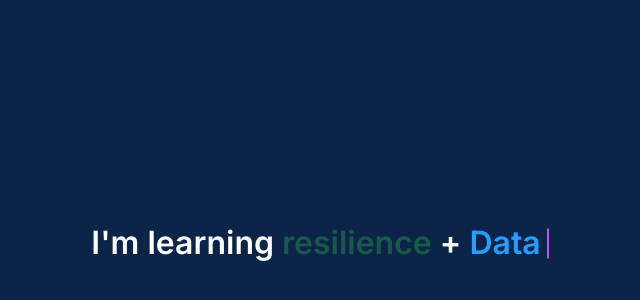
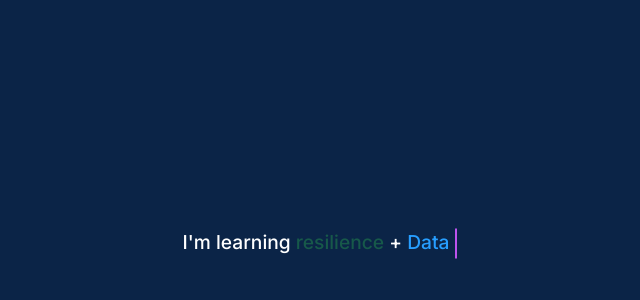
Before and after one commit to thecodequestioner/thecodequestioner.github.io, a plain HTML site: page index.html in a window 1280 px wide. Shown: the part 158-458 px from the top of the page, without its empty margins (324-964 px from the left). Drawn offline with Linux system fonts and the light colour scheme.

Commit message:
Update style.css
made font smaller

```diff
--- a/style.css
+++ b/style.css
@@ -18,8 +18,8 @@ body {
 
 h1 {
     color: #fff;
-    font-size: 2rem;
-    font-weight: 600;
+    font-size: 1.2rem; /*2rem;*/
+    font-weight: 500; /*600*/
 }
 
 h1 span {
```
